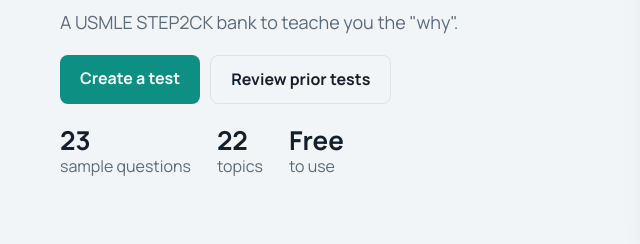
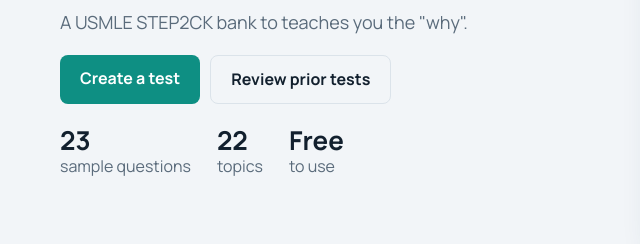
Before and after one commit to SherlockVIPSolutions/SherlockVIPsolutions.github.io, a plain HTML site: page index.html in a window 1280 px wide. Shown: the part 273-517 px from the top of the page, 50-690 px from the left. Drawn offline with Linux system fonts and the light colour scheme.

Commit message:
typo fix

```diff
--- a/index.html
+++ b/index.html
@@ -149,7 +149,7 @@
 home(){return`
 <section class="hero"><div>
 <h1>Practice questions that reinforce deep concepts.</h1>
-<p class="muted" style="font-size:18px;max-width:520px">A USMLE STEP2CK bank to teache you the "why".</p>
+<p class="muted" style="font-size:18px;max-width:520px">A USMLE STEP2CK bank to teaches you the "why".</p>
 <div class="acts"><a class="btn" href="#/create">Create a test</a><a class="btn alt" href="#/prior">Review prior tests</a></div>
 <div class="stats"><div><b>${BANK.length}</b><span class="muted">sample questions</span></div><div><b>${SUBJECTS.length}</b><span class="muted">topics</span></div><div><b>Free</b><span class="muted">to use</span></div></div>
 </div>
```
